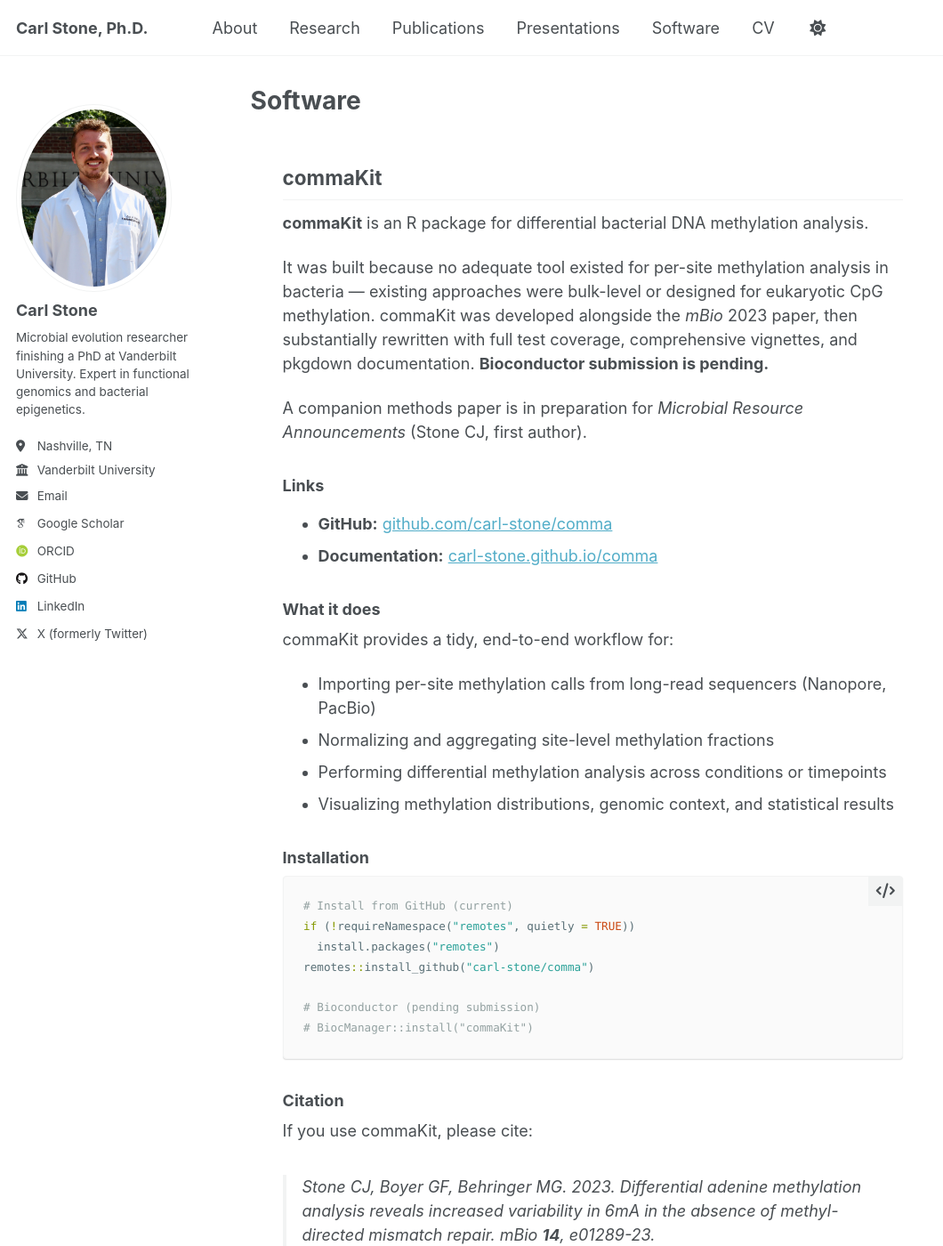
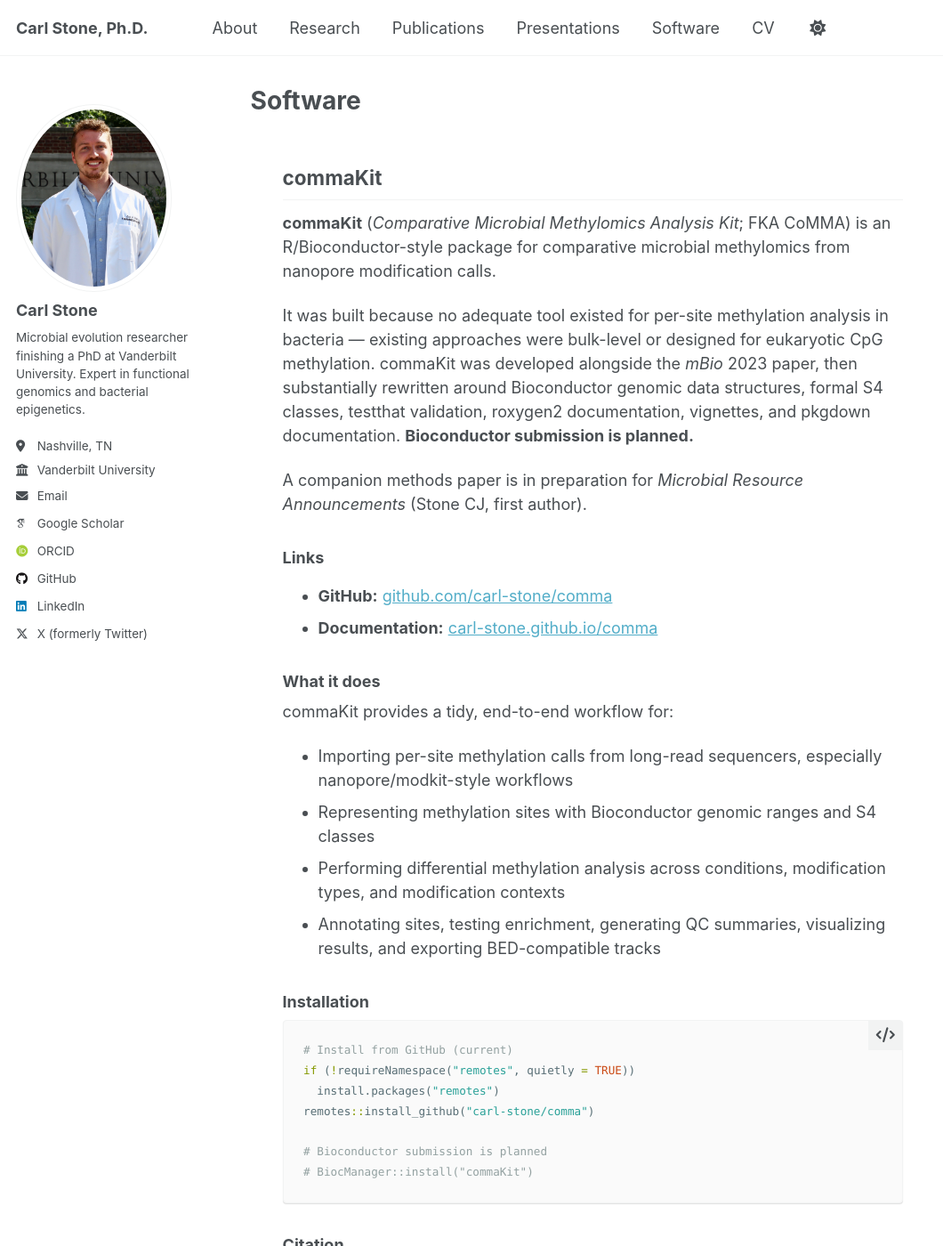
Before and after one commit to carl-stone/carljstone.github.io, a Jekyll site: the page built from _pages/software.md, in a window 1280 px wide and 1400 px high. Shown: the whole window at 89% size, without its empty margins (0-1060 px from the left). Built offline with Jekyll 4.4.1, drawn with Linux system fonts in a browser that asks for light colours; some web fonts are replaced.

Commit message:
Update commaKit website wording.
Refresh public-facing site copy to describe commaKit as the Comparative Microbial Methylomics Analysis Kit while avoiding premature Bioconductor/package-namespace claims.

👾 Generated with [Letta Code](https://letta.com)

Co-Authored-By: Letta Code <noreply@letta.com>

````diff
--- a/_pages/software.md
+++ b/_pages/software.md
@@ -6,9 +6,9 @@ permalink: /software/
 
 ## commaKit
 
-**commaKit** is an R package for differential bacterial DNA methylation analysis.
+**commaKit** (*Comparative Microbial Methylomics Analysis Kit*; FKA CoMMA) is an R/Bioconductor-style package for comparative microbial methylomics from nanopore modification calls.
 
-It was built because no adequate tool existed for per-site methylation analysis in bacteria — existing approaches were bulk-level or designed for eukaryotic CpG methylation. commaKit was developed alongside the *mBio* 2023 paper, then substantially rewritten with full test coverage, comprehensive vignettes, and pkgdown documentation. **Bioconductor submission is pending.**
+It was built because no adequate tool existed for per-site methylation analysis in bacteria — existing approaches were bulk-level or designed for eukaryotic CpG methylation. commaKit was developed alongside the *mBio* 2023 paper, then substantially rewritten around Bioconductor genomic data structures, formal S4 classes, testthat validation, roxygen2 documentation, vignettes, and pkgdown documentation. **Bioconductor submission is planned.**
 
 A companion methods paper is in preparation for *Microbial Resource Announcements* (Stone CJ, first author).
 
@@ -21,10 +21,10 @@ A companion methods paper is in preparation for *Microbial Resource Announcement
 
 commaKit provides a tidy, end-to-end workflow for:
 
-- Importing per-site methylation calls from long-read sequencers (Nanopore, PacBio)
-- Normalizing and aggregating site-level methylation fractions
-- Performing differential methylation analysis across conditions or timepoints
-- Visualizing methylation distributions, genomic context, and statistical results
+- Importing per-site methylation calls from long-read sequencers, especially nanopore/modkit-style workflows
+- Representing methylation sites with Bioconductor genomic ranges and S4 classes
+- Performing differential methylation analysis across conditions, modification types, and modification contexts
+- Annotating sites, testing enrichment, generating QC summaries, visualizing results, and exporting BED-compatible tracks
 
 ### Installation
 
@@ -34,7 +34,7 @@ if (!requireNamespace("remotes", quietly = TRUE))
   install.packages("remotes")
 remotes::install_github("carl-stone/comma")
 
-# Bioconductor (pending submission)
+# Bioconductor submission is planned
 # BiocManager::install("commaKit")
 ```
 
````
Also changed, not shown: _pages/about.md (+1 -1 lines), _pages/cv.md (+1 -1 lines), _pages/research.md (+2 -2 lines), index.md (+1 -1 lines).
